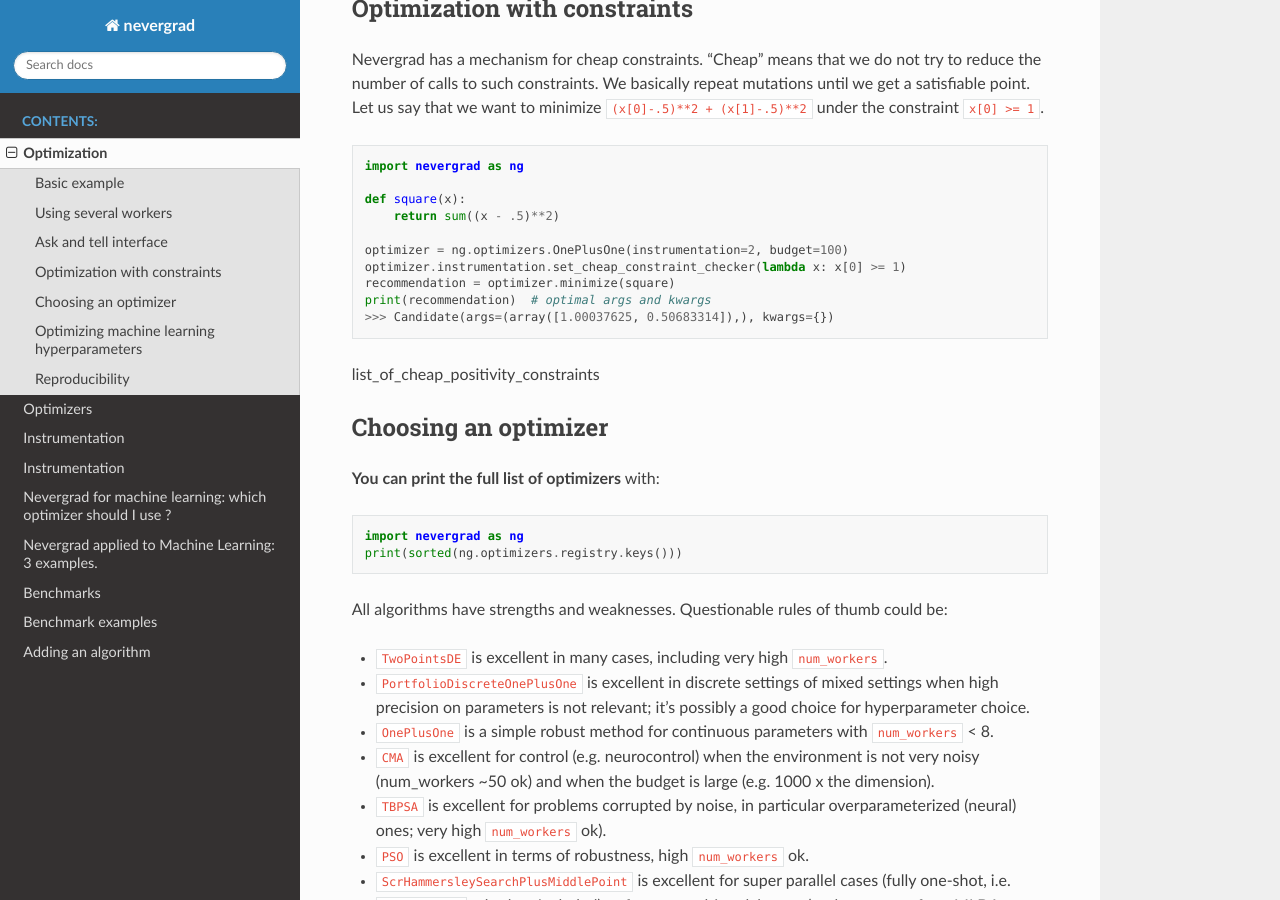
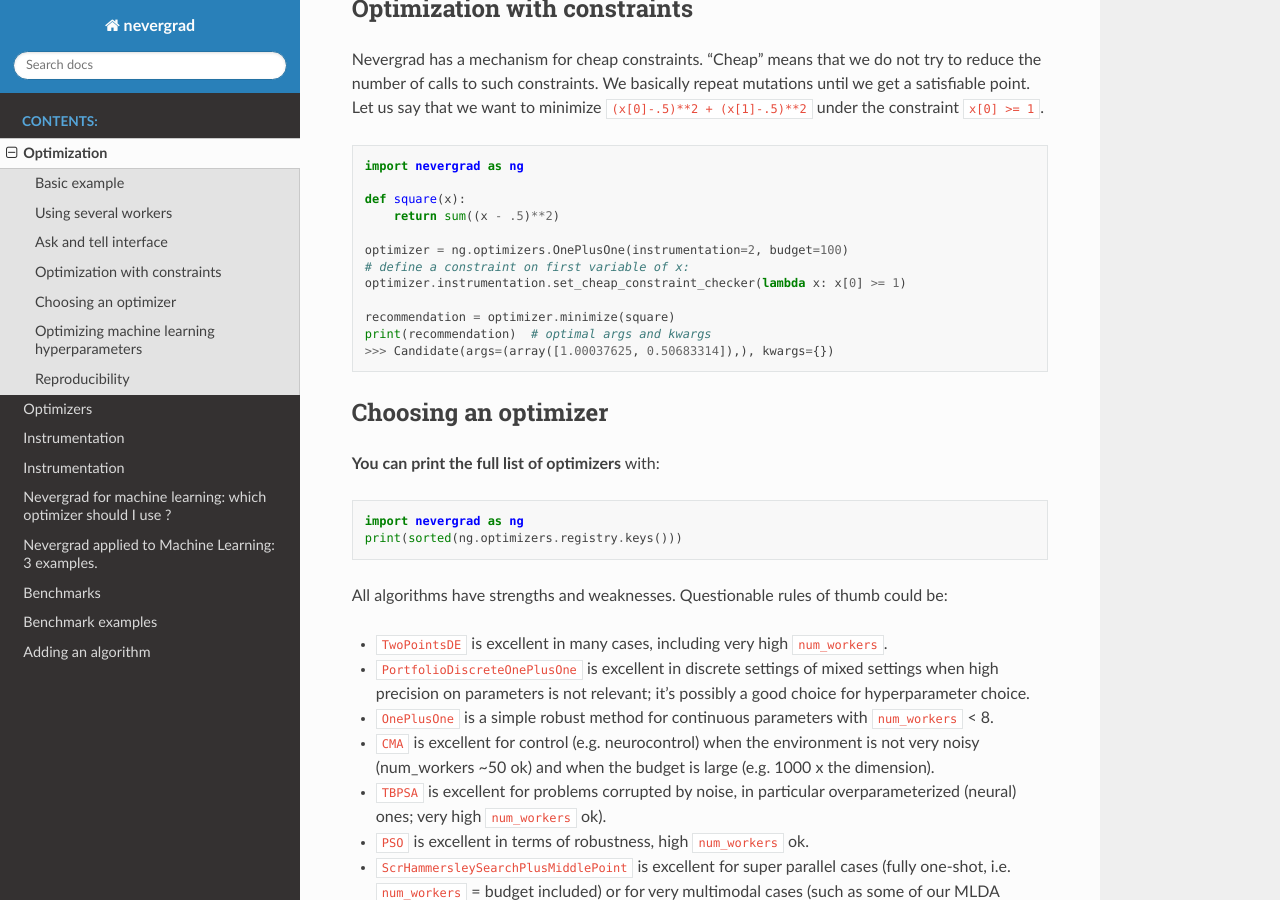
Before and after one commit to facebookresearch/nevergrad, a Sphinx documentation site: the page built from docs/optimization.md, in a window 1280 px wide and 900 px high, scrolled down 2007 px. Built offline with Sphinx 7.4.7 and the Read the Docs theme 2.0.0, drawn with Linux system fonts in a browser that asks for light colours.

Commit message:
Update optimization.md

````diff
--- a/docs/optimization.md
+++ b/docs/optimization.md
@@ -81,13 +81,13 @@ def square(x):
     return sum((x - .5)**2)
 
 optimizer = ng.optimizers.OnePlusOne(instrumentation=2, budget=100)
+# define a constraint on first variable of x:
 optimizer.instrumentation.set_cheap_constraint_checker(lambda x: x[0] >= 1)
+
 recommendation = optimizer.minimize(square)
 print(recommendation)  # optimal args and kwargs
 >>> Candidate(args=(array([1.00037625, 0.50683314]),), kwargs={})
 ```
-
-list_of_cheap_positivity_constraints
 
 ## Choosing an optimizer
 
````
